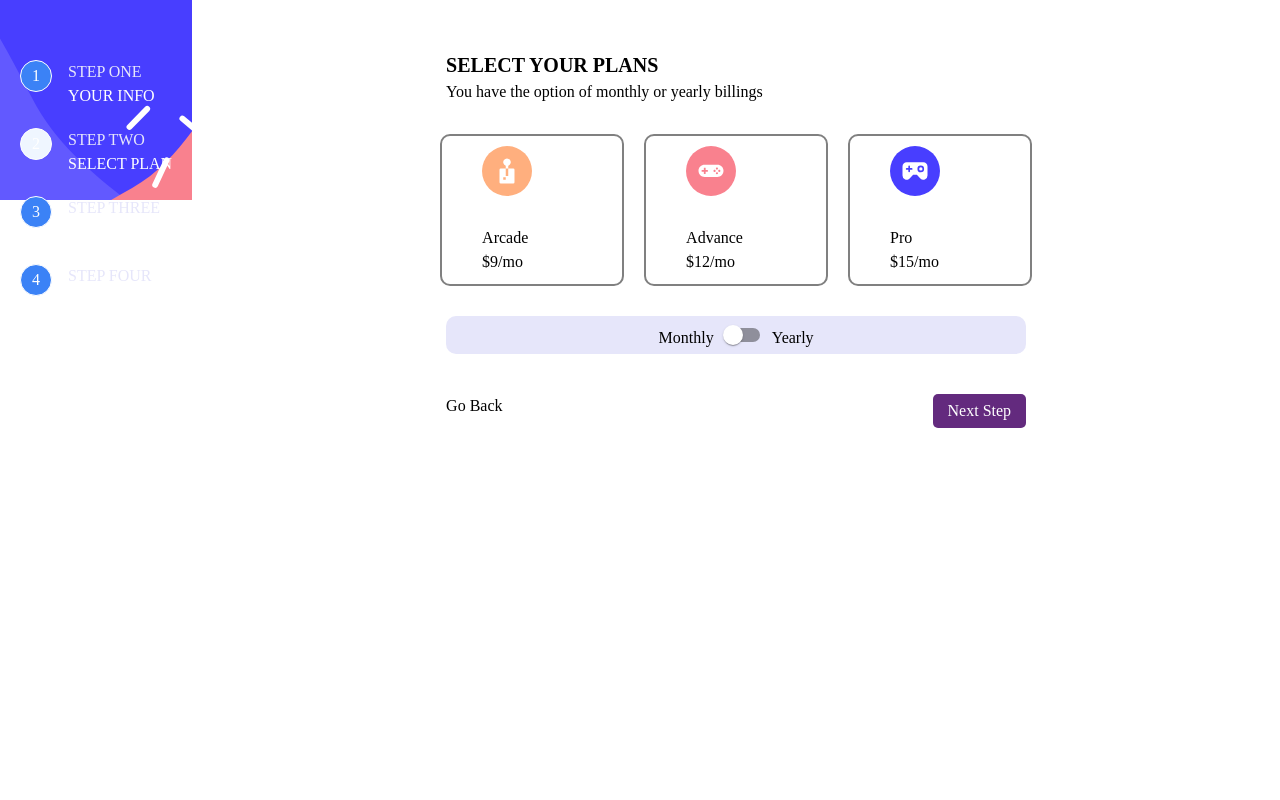
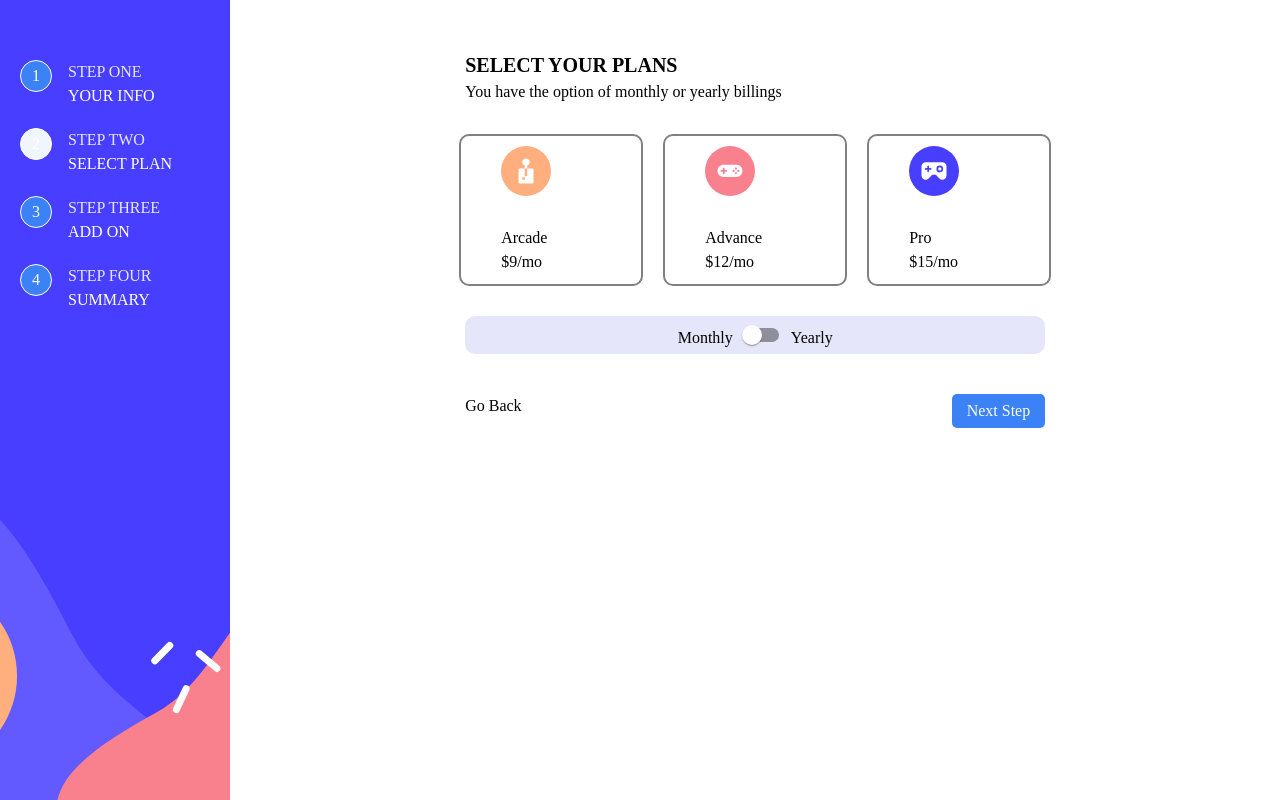
Before and after one commit to sam4rano/multi-step-form, a React app: page /plans in a window 1280 px wide. Built offline with nearby package versions, Linux system fonts and the light colour scheme; the HTML template or start-up script is replaced by a standard one.

Commit message:
summary edited

```diff
--- a/src/components/AddOns.jsx
+++ b/src/components/AddOns.jsx
@@ -84,7 +84,7 @@ const AddOns = () => {
           <Link to="/plans">Go Back</Link>
           <button
             type="submit"
-            className="bg-primary px-[15px] py-[5px] text-neutral rounded-[5px]"
+            className="bg-blue-500 hover:bg-blue-300 px-[15px] py-[5px] text-neutral rounded-[5px]"
           >
             Next Step
           </button>
--- a/src/components/Login.jsx
+++ b/src/components/Login.jsx
@@ -70,7 +70,7 @@ const Login = () => {
       <div className="flex justify-end">
         <button
           type="submit"
-          className="bg-primary flex text-right mt-[50px] px-[15px] py-[10px] rounded-[5px] text-neutral"
+          className="bg-blue-500 hover:bg-blue-300 flex text-right mt-[50px] px-[15px] py-[10px] rounded-[5px] text-neutral"
         >
           Next Step
         </button>
--- a/src/components/Plans.jsx
+++ b/src/components/Plans.jsx
@@ -6,7 +6,7 @@ import Advance from "../assets/images/advanced.svg";
 import Pro from "../assets/images/pro.svg";
 import Sidebar from "./Sidebar";
 import { useNavigate, Link } from "react-router-dom";
-import imgMobile from "../assets/images/mobile.svg";
+
 import Mobilebar from "./MobileBar";
 
 const Plans = () => {
@@ -108,7 +108,7 @@ const Plans = () => {
           </Link>
           <button
             type="submit"
-            className="bg-primary px-[15px] py-[5px] text-neutral rounded-[5px]"
+            className="bg-blue-500 hover:bg-blue-300 px-[15px] py-[5px] text-neutral rounded-[5px]"
           >
             Next Step
           </button>
--- a/src/components/Sidebar.jsx
+++ b/src/components/Sidebar.jsx
@@ -25,7 +25,7 @@ const Sidebar = () => {
   ];
 
   return (
-    <div className="img_container">
+    <div className="sidebar_img">
       <div className="flex flex-col gap-[20px] pt-[40px]">
         {sideBarItems.map((item, index) => (
           <NavLink key={index} to={item.link} className="flex gap-4 pointer-events-none">
--- a/src/components/Summary.jsx
+++ b/src/components/Summary.jsx
@@ -41,6 +41,9 @@ const Summary = () => {
     }
   }, []);
 
+  // Calculate total amount including addon amounts
+  const totalAmount = selectedItems + selectedAddon.reduce((acc, addon) => acc + addon.amount, 0);
+
   const handleSubmit = (e) => {
     e.preventDefault();
     navigate("/submitted");
@@ -68,18 +71,18 @@ const Summary = () => {
               </h2>
               <h2>${selectedItems}/mo</h2>
             </div>
-            <hr />
+            <hr className="w-full text-black"/>
             <div className="flex flex-col justify-around">
               {selectedAddon.map((addon, index) => (
-                <div key={index} className="flex flex-row ">
-                  <div className="flex flex-col pr-[260px] md:pr-[110px]">{addon.title}</div>
+                <div key={index} className="flex flex-row justify-center ">
+                  <div className="flex flex-col pr-[150px] md:pr-[110px]">{addon.title}</div>
                   <p className="">${addon.amount}</p>
                 </div>
               ))}
             </div>
             <div className="flex flex-row justify-around">
               <h2>Total(per month)</h2>
-              <h2>+${Number(selectedItems)}</h2>
+              <h2>+${totalAmount}</h2>
             </div>
           </div>
 
@@ -87,7 +90,7 @@ const Summary = () => {
             <Link to="/addons">Go Back</Link>
             <button
               type="submit"
-              className="bg-primary px-[15px] py-[5px] text-neutral rounded-[5px]"
+              className="bg-blue-500 hover:bg-blue-300 px-[15px] py-[5px] text-neutral rounded-[5px]"
             >
               Confirm
             </button>
--- a/src/components/sidebar.css
+++ b/src/components/sidebar.css
@@ -1,9 +1,9 @@
-.img_container {
-	background-image: url('../assets/images/mobile.svg');
+.sidebar_img {
+	background-image: url('../assets/images/bg-sidebar-desktop.svg');
 	background-position: center;
 	background-repeat: no-repeat;
 	background-size: cover;
+	height: 100vh;
 	padding: 20px;
-	height: 100vh;
 	width: 18vw;
 }
```
